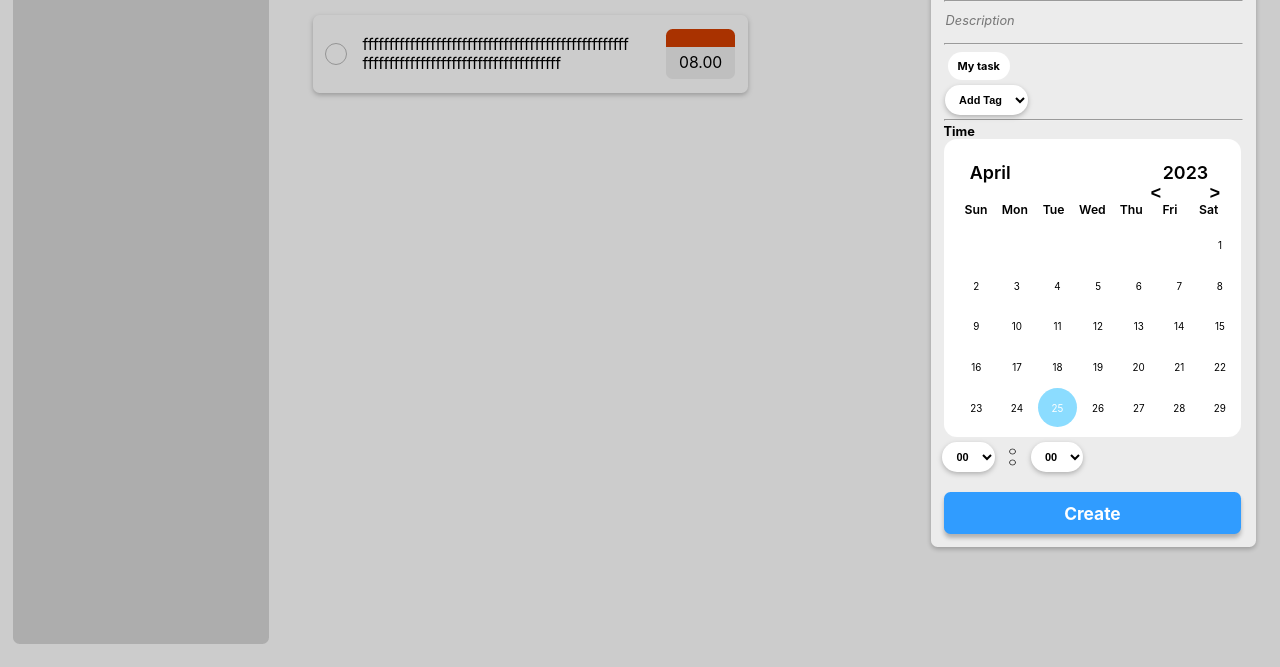
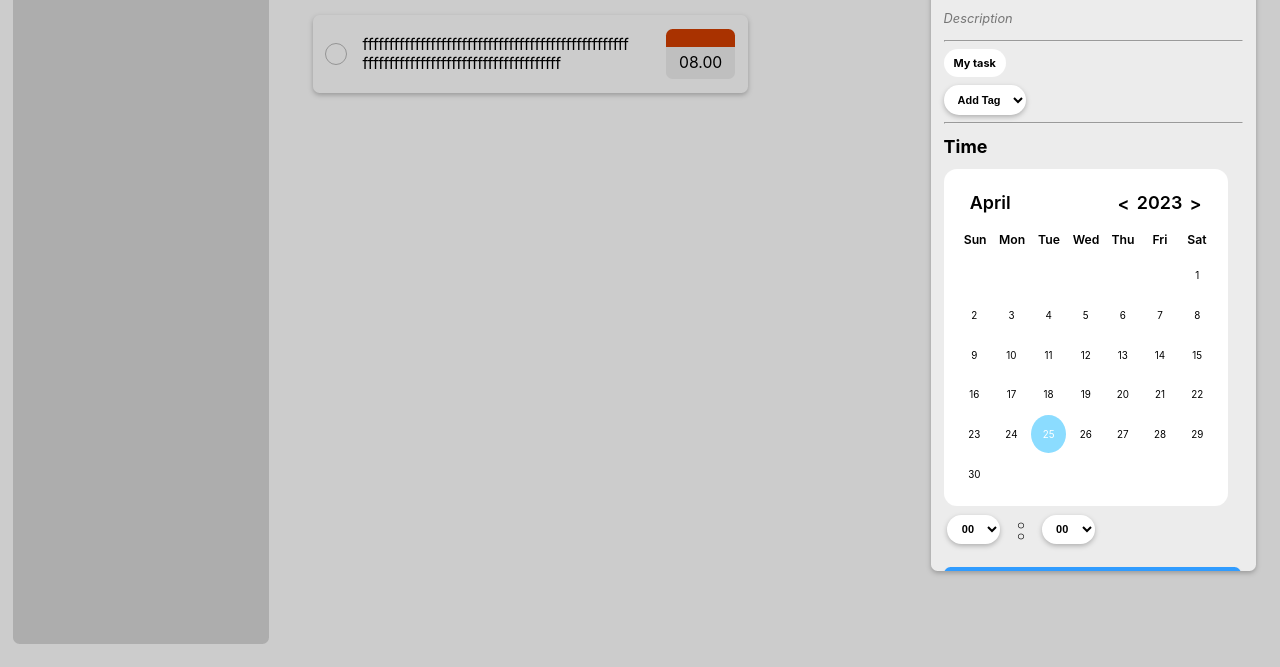
Before and after one commit to Brucennnnn/CEE_FinalProject_G10, a plain HTML site: page frontend/taskpage.html in a window 1280 px wide. Both pictures are taken after a click on the picture 1240 px from the left and 51 px from the top of the page. Shown: the part 133-800 px from the top of the page. Drawn offline with Linux system fonts and the light colour scheme.

Commit message:
finish adjust calendar css

```diff
--- a/frontend/script.js
+++ b/frontend/script.js
@@ -194,7 +194,7 @@ function getCalendar(month, year) {
 
     let calendar_header = document.createElement('div');
     calendar_header.className = "calendar-header";
-    let insideheader = '<span class="month-picker" id="month-picker">April</span><div class="year-picker"><span class="year-change" id="ctprev-year"><pre><</pre></span><span id="year">2022</span><span class="year-change" id="ctnext-year"><pre>></pre></span></div>';
+    let insideheader = '<span class="month-picker" id="month-picker">April</span><div class="year-picker"><span class="year-change" id="ctprev-year"><</span><span id="year">2022</span><span class="year-change" id="ctnext-year">></span></div>';
     calendar_header.innerHTML = insideheader;
 
     let calendar_body = document.createElement('div');
@@ -341,9 +341,11 @@ function openCreatetaskOverlay() {
   let tagselector = getCreatetaskTagSelector(alltaglist);
 
   let timeheader = document.createElement("div");
-  timeheader.style = "font-weight: bold; font-size: 1vw;";
+  timeheader.style = "font-weight: bold; font-size: 1.4vw;";
   timeheader.textContent = "Time";
   timeheader.id = "timeheader";
+  timeheader.style.margin = "4%";
+  timeheader.style.marginLeft = 0;
 
   let calendar = document.createElement("div");
   calendar.id = "ctcalendar";
@@ -368,7 +370,7 @@ function openCreatetaskOverlay() {
   })
   let colon = document.createElement("img");
   colon.src = "image/colon.png";
-  colon.style = "width: 2.547vw; height: 2.547vw;";
+  colon.style = "width: 2.547vw; height: 2.547vw; margin-right: 1.5%;margin-top: 1.5%";
   time.appendChild(hour_select);
   time.appendChild(colon);
   time.appendChild(minute_select);
--- a/frontend/styles.css
+++ b/frontend/styles.css
@@ -173,8 +173,8 @@ input[type="text"]:focus {
   --color-txt: var(--light-text);
 }
 .calendar {
-  height: 21.21vw;
-  width: 21.21vw;
+  height: auto;
+  width: 20.21vw;
   background-color: white;
   border-radius: 1.024vw;
   padding: 1.024vw;
@@ -216,8 +216,8 @@ input[type="text"]:focus {
   font-size: 0.77vw;
 }
 .calendar-days div {
-  width: 2.56vw;
-  height: 2.56vw;
+  width: 2.25vw;
+  height: 2.5vw;
   display: flex;
   align-items: center;
   justify-content: center;
@@ -320,8 +320,8 @@ input[type="text"]:focus {
   display: grid;
   place-items: center;
   margin: 0 0.512vw;
+  margin-bottom: 0.512vw;
   cursor: pointer;
-  margin: 0;
 }
 .year-change:hover {
   background-color: var(--color-hover);
@@ -523,7 +523,8 @@ input[type="text"]:focus {
   font-family: Inter, sans-serif;
   border: none;
   margin-top: 4%;
-  margin-left: -2.2%;
+  padding: 0.512vw;
+  padding-left: 0;
   width: 90%;
   max-height: 1.179vw;
   background: none;
@@ -542,13 +543,15 @@ input[type="text"]:focus {
 #createtask_Description {
   font-family: Inter, sans-serif;
   width: 90%;
-  min-height: 1.65vw;
+  min-height: 1.25vw;
   background: none;
   font-size: 1vw;
   border: none;
   resize: none;
   height: auto;
   margin-top: 2%;
+  padding: 0.512vw;
+  padding-left: 0;
 
   transition: 200ms;
 }
@@ -582,6 +585,8 @@ input[type="text"]:focus {
   font-size: 0.855vw;
   height: 1.248vw;
   margin: 1.5%;
+  margin-left: 0;
+  margin-right: 3%;
   padding-left: 0.778vw;
   padding-right: 0.778vw;
   padding-top: 0.531vw;
@@ -622,7 +627,8 @@ input[type="text"]:focus {
   font-weight: bold;
   font-size: 0.855vw;
   height: 2.307vw;
-  margin: 0.5%;
+  margin: 1.5%;
+  margin-left: 0;
   padding-left: 0.778vw;
   padding-right: 0.778vw;
   padding-top: 0.357vw;
@@ -656,7 +662,17 @@ input[type="text"]:focus {
   flex-wrap: wrap;
   justify-content: left;
   margin: 1.3%;
-  margin-left: -1%;
+}
+#createtask_box::-webkit-scrollbar {
+  background: #ddd;
+  width: 1.512vh;
+  border-radius: 100px;
+  cursor: pointer;
+}
+#createtask_box::-webkit-scrollbar-thumb {
+  cursor: pointer;
+  background: grey;
+  border-radius: 100px;
 }
 
 
```
